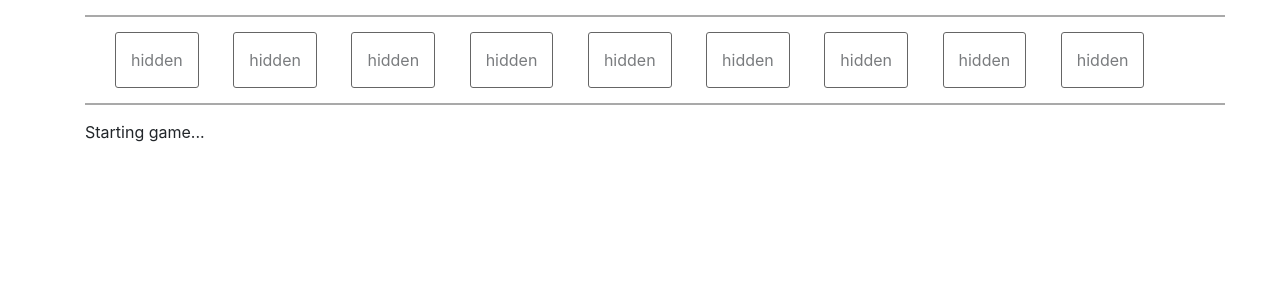
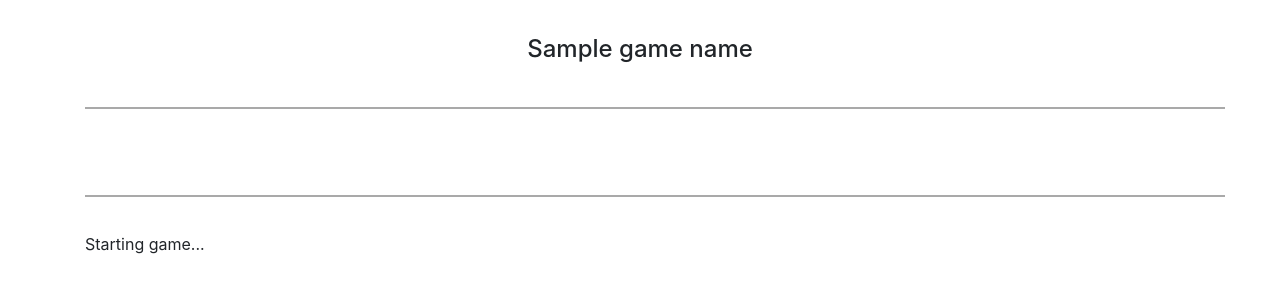
Before and after one commit to fermanjj/frientences, a Flask app: template templates/game/on.html in a window 1280 px wide. Shown: the part 56-356 px from the top of the page. Run offline with Flask 2, Linux system fonts and the light colour scheme; the template is opened without the code that fills it: most values are stand-ins (such as "Sample title", 1, 10 or a date in 2020); data that the repository does not hold is empty; some libraries are stand-ins or nearby versions.

Commit message:
changing word list and bar a little

```diff
--- a/templates/game/on.html
+++ b/templates/game/on.html
@@ -5,6 +5,7 @@
 {% block code_below_navbar %}
     <style>
         .word-bar {
+            min-height: 90px;
             white-space: nowrap;
             overflow-x: scroll;
             border-top: 2px solid darkgrey;
@@ -31,21 +32,23 @@
         .shown-word {
 
         }
+        .row {
+            margin-top: 35px;
+            margin-bottom: 35px;
+        }
     </style>
 {% endblock %}
 
 {% block content %}
+
+    <div class="row">
+        <div class="col-md-12">
+            <h4 class="text-center">{{ game_name }}</h4>
+        </div>
+    </div>
+
     <div class="row">
         <div class="col-md-12 word-bar">
-            <div class="word hidden-word">hidden</div>
-            <div class="word hidden-word">hidden</div>
-            <div class="word hidden-word">hidden</div>
-            <div class="word hidden-word">hidden</div>
-            <div class="word hidden-word">hidden</div>
-            <div class="word hidden-word">hidden</div>
-            <div class="word hidden-word">hidden</div>
-            <div class="word hidden-word">hidden</div>
-            <div class="word hidden-word">hidden</div>
 
         </div>
     </div>
@@ -55,6 +58,7 @@
             <span class="message-text">
                 Starting game...
             </span>
+            <i class="fas fa-spinner fa-sm fa-spin" id="spinner" style="display: none;"></i>
         </div>
     </div>
 
@@ -93,28 +97,32 @@
             }
         }
 
-        function updateWordList(words) {
+        function updateWordList() {
+            $('#spinner').show();
+            $.ajax({
+                url: '{{ url_for('game_word_list') }}',
+                success: function (d) {
+                    let words = d.words;
                     console.log(words);
                     let word_bar = $('.word-bar');
                     $('.shown-word').remove();
                     $.each(words, function (i, v) {
                         word_bar.append('<div class="word shown-word">' + v + '</div>');
                     });
-            word_bar.scrollLeft(500);
+                },
+                error: function (e) {
+                    // TODO: handle error
+                },
+                complete: function (c) {
+                    $('#spinner').hide();
+                }
+            });
         }
 
         function currentUserAction() {
-            $.ajax({
-                url: '{{ url_for('game_word_list') }}',
-                success: function (d) {
-                    updateWordList(d.words);
+            updateWordList();
             showHideForm('show');
             setMessage("It's your turn! Choose the next word for the sentence. Words that end with a period will end the current sentence.");
-                },
-                error: function (e) {
-                    // TODO: handle error
-                }
-            })
         }
 
         function intervalFunc() {
@@ -141,6 +149,8 @@
 
         intervalFunc();
 
+        setInterval(updateWordList, 3000);
+
         $(document).on('click', '#add_word_btn', function (e) {
             e.preventDefault();
             $.ajax({
```
Lines whose indentation alone changed are shown as unchanged.
